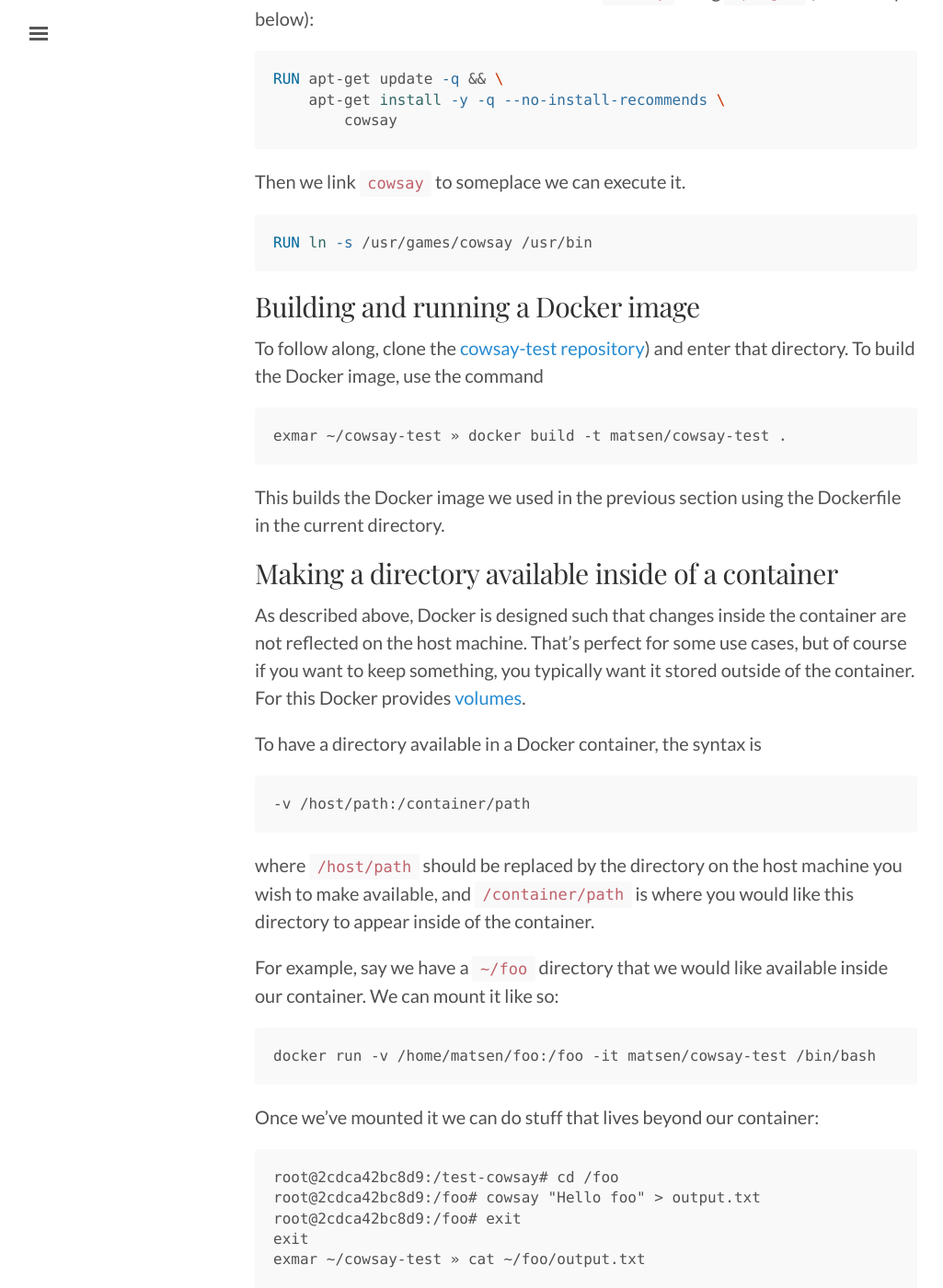
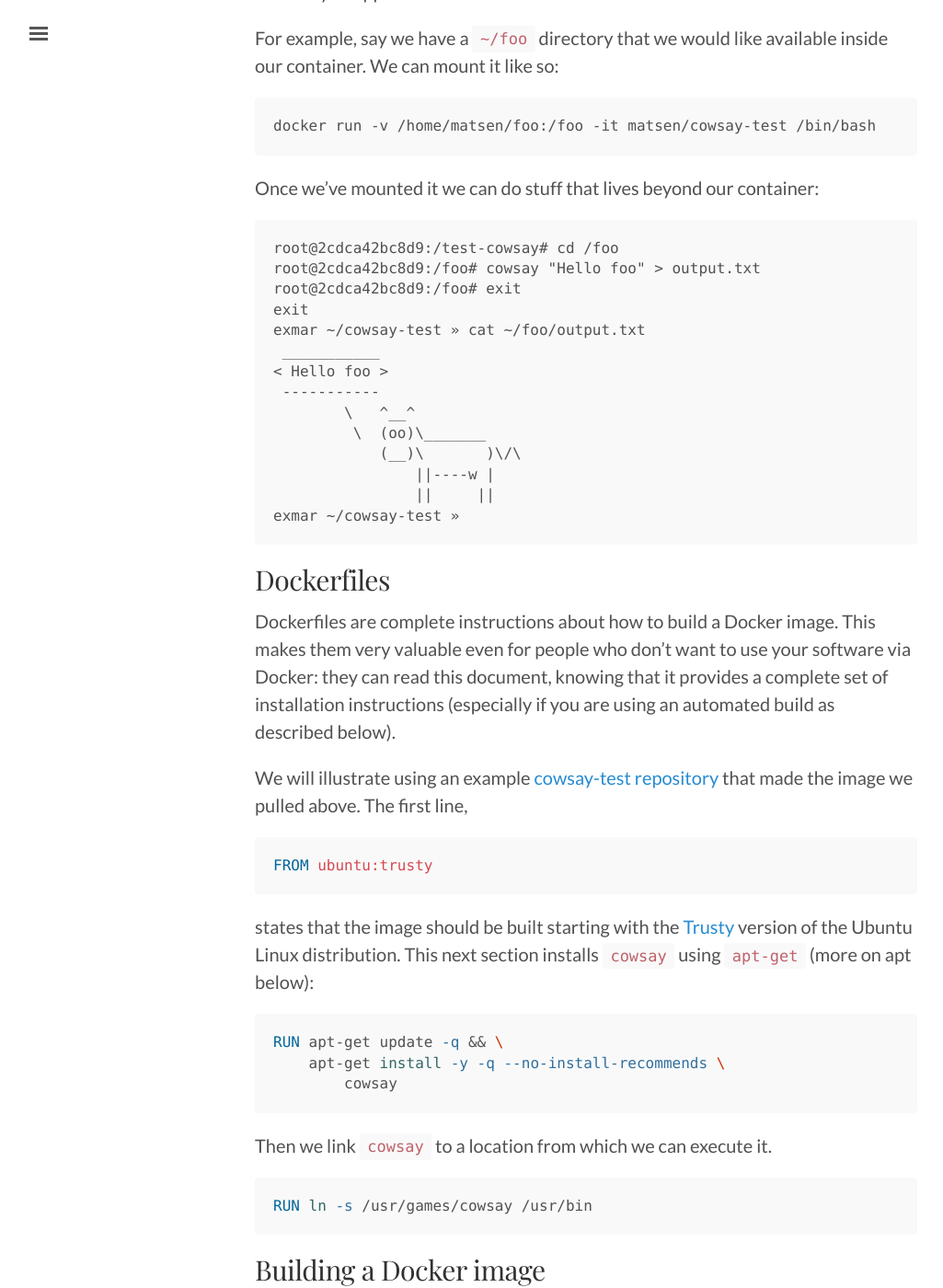
Before and after one commit to matsens/erick, a Jekyll site: the page built from _posts/2018-04-19-docker.md, in a window 1280 px wide and 1400 px high, scrolled down 3485 px. Shown: the whole window at 92% size, without its empty margins (3-1028 px from the left). Built offline with Jekyll 4.4.1, drawn with Linux system fonts in a browser that asks for light colours; some of the changed text lies outside the part shown.

Commit message:
Proofread docker.

````diff
--- a/_posts/2018-04-19-docker.md
+++ b/_posts/2018-04-19-docker.md
@@ -76,45 +76,6 @@
 In any case, when you are done you can `exit` out of the Docker image.
 
 
-## Dockerfiles
-
-Dockerfiles are complete instructions about how to build a Docker image.
-This makes them very valuable even for people who don't want to use your software via Docker: they can read this document, knowing that it provides a complete set of installation instructions (especially if you are using an automate build as described below).
-
-We will illustrate using an example [cowsay-test repository](https://github.com/matsen/cowsay-test).
-The first line,
-
-```docker
-FROM ubuntu:trusty
-```
-
-states that the image should be built starting with the [Trusty](https://en.wikipedia.org/wiki/Ubuntu_version_history#Ubuntu_14.04_LTS_(Trusty_Tahr)) version of the Ubuntu Linux distribution.
-This next section installs `cowsay` using `apt-get` (more on apt below):
-
-```docker
-RUN apt-get update -q && \
-    apt-get install -y -q --no-install-recommends \
-        cowsay
-```
-
-Then we link `cowsay` to someplace we can execute it.
-
-```docker
-RUN ln -s /usr/games/cowsay /usr/bin
-```
-
-## Building and running a Docker image
-
-To follow along, clone the [cowsay-test repository](https://github.com/matsen/cowsay-test)) and enter that directory.
-To build the Docker image, use the command
-
-```
-exmar ~/cowsay-test » docker build -t matsen/cowsay-test .
-```
-
-This builds the Docker image we used in the previous section using the Dockerfile in the current directory.
-
-
 ## Making a directory available inside of a container
 
 As described above, Docker is designed such that changes inside the container are not reflected on the host machine.
@@ -153,14 +114,53 @@
 ```
 
 
+## Dockerfiles
+
+Dockerfiles are complete instructions about how to build a Docker image.
+This makes them very valuable even for people who don't want to use your software via Docker: they can read this document, knowing that it provides a complete set of installation instructions (especially if you are using an automated build as described below).
+
+We will illustrate using an example [cowsay-test repository](https://github.com/matsen/cowsay-test) that made the image we pulled above.
+The first line,
+
+```docker
+FROM ubuntu:trusty
+```
+
+states that the image should be built starting with the [Trusty](https://en.wikipedia.org/wiki/Ubuntu_version_history#Ubuntu_14.04_LTS_(Trusty_Tahr)) version of the Ubuntu Linux distribution.
+This next section installs `cowsay` using `apt-get` (more on apt below):
+
+```docker
+RUN apt-get update -q && \
+    apt-get install -y -q --no-install-recommends \
+        cowsay
+```
+
+Then we link `cowsay` to a location from which we can execute it.
+
+```docker
+RUN ln -s /usr/games/cowsay /usr/bin
+```
+
+## Building a Docker image
+
+To follow along, clone the [cowsay-test repository](https://github.com/matsen/cowsay-test) and enter that directory.
+To build the Docker image, use the command
+
+```
+exmar ~/cowsay-test » docker build -t matsen/cowsay-test .
+```
+
+This builds the Docker image we used in the previous section using the Dockerfile in the current directory.
+
+
 ## A tiny bit about apt
 
 We're going to interrupt our discussion of Docker as such briefly to talk about the wonderful [apt](https://en.wikipedia.org/wiki/APT_(Debian)) package manager that was developed by Debian and adopted by Ubuntu (a Debian derivative).
 [Here](http://www.tutonics.com/2012/10/a-faq-style-introduction-to-apt-get-and.html) is a FAQ with common commands.
-This section is only relevant for base images based eventually on Debian or Ubuntu (for the following instructions to work).
+This section is only relevant for base images based eventually on Debian or Ubuntu.
 If you have to use an image based on Red Hat (e.g. CentOS), then look up info on [yum](https://www.centos.org/docs/4/html/yum/).
 
-We just use the following recipe:
+Here's a good apt recipe:
 
 ```docker
 RUN apt-get update && apt-get install -y --no-install-recommends \
@@ -245,7 +245,7 @@
 1. Write a Dockerfile for your project. Test it locally.
 1. Make an account on [Docker Hub](https://hub.docker.com/) if you don't have one already.
 1. Add a [Docker automated build](https://docs.docker.com/docker-hub/builds/).
-1. Add a Docker build badge to your README (see [cowsay-test](https://github.com/matsen/cowsay-test) again, changing what's needed in the paths)
+1. Add a Docker build badge to your README (see [cowsay-test](https://github.com/matsen/cowsay-test) again, changing what's needed in the paths).
 
 
 ## Where to next?
````
